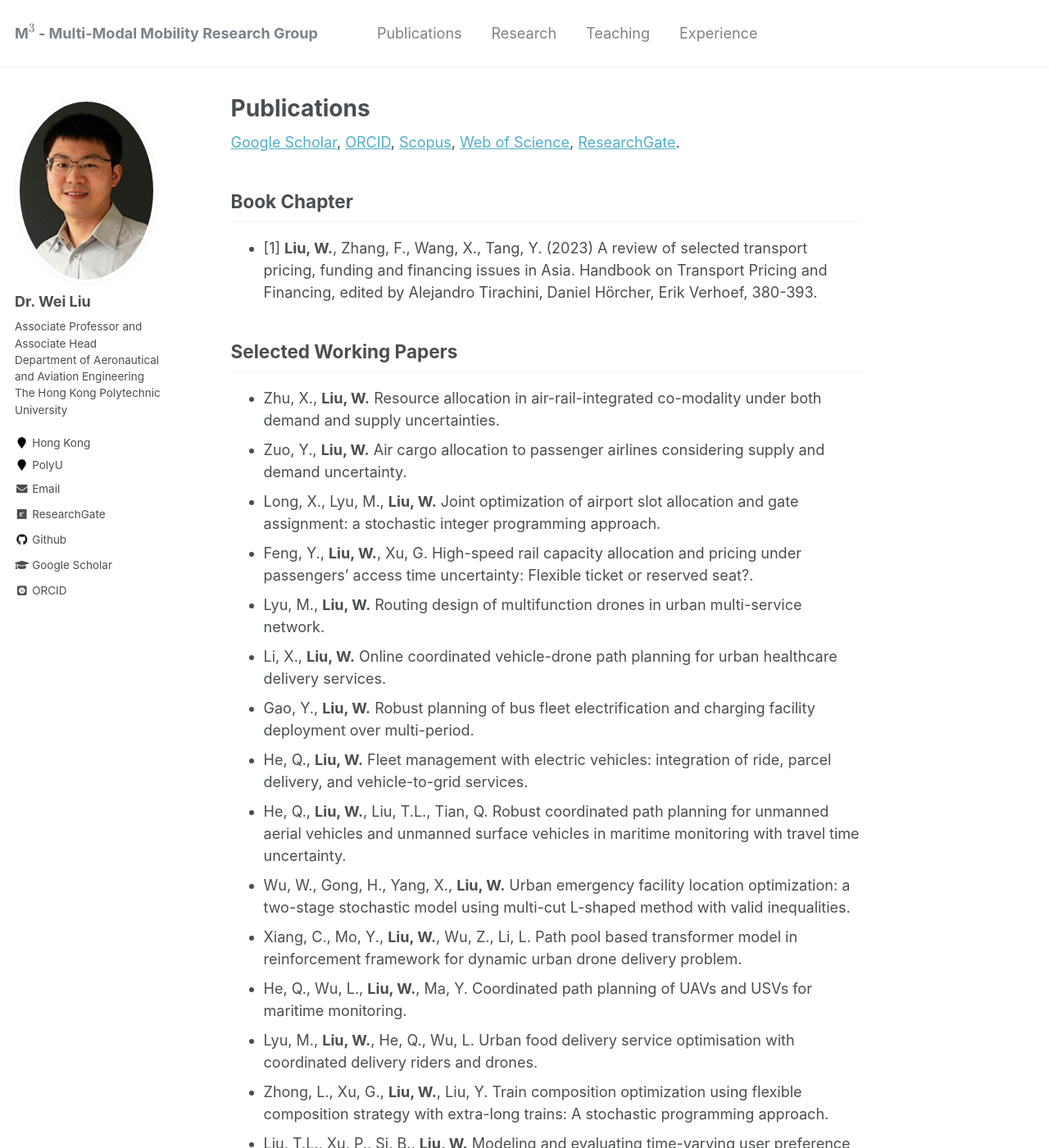
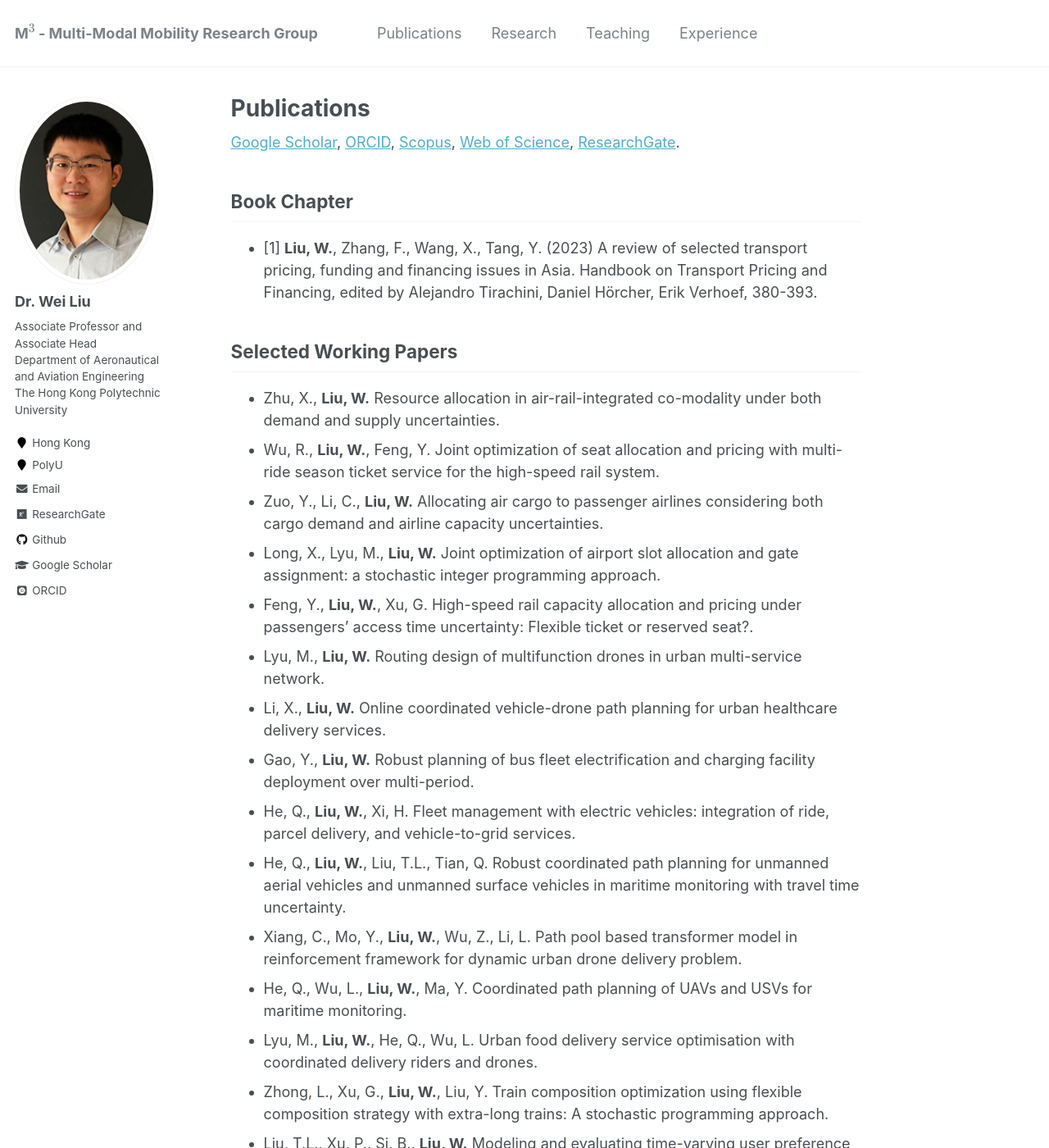
Before and after one commit to weiliu2016/weiliu2016.github.io, a Jekyll site: the page built from _pages/publications.md, in a window 1280 px wide and 1400 px high. Shown: the whole window at 82% size. Built offline with Jekyll 4.4.1, drawn with Linux system fonts in a browser that asks for light colours; some web fonts are replaced; formulas are drawn with MathJax 3; some of the changed text lies outside the part shown.

Commit message:
Update publications.md

```diff
--- a/_pages/publications.md
+++ b/_pages/publications.md
@@ -23,15 +23,15 @@ Book Chapter
 Selected Working Papers
 ----------
 - Zhu, X., **Liu, W.** Resource allocation in air-rail-integrated co-modality under both demand and supply uncertainties.
-- Zuo, Y., **Liu, W.** Air cargo allocation to passenger airlines considering supply and demand uncertainty.
+- Wu, R., **Liu, W.**, Feng, Y. Joint optimization of seat allocation and pricing with multi-ride season ticket service for the high-speed rail system.
+- Zuo, Y., Li, C., **Liu, W.** Allocating air cargo to passenger airlines considering both cargo demand and airline capacity uncertainties.
 - Long, X., Lyu, M., **Liu, W.** Joint optimization of airport slot allocation and gate assignment: a stochastic integer programming approach.
 - Feng, Y., **Liu, W.**, Xu, G. High-speed rail capacity allocation and pricing under passengers' access time uncertainty: Flexible ticket or reserved seat?.
 - Lyu, M., **Liu, W.** Routing design of multifunction drones in urban multi-service network.
 - Li, X., **Liu, W.** Online coordinated vehicle-drone path planning for urban healthcare delivery services.
 - Gao, Y., **Liu, W.** Robust planning of bus fleet electrification and charging facility deployment over multi-period.
-- He, Q., **Liu, W.** Fleet management with electric vehicles: integration of ride, parcel delivery, and vehicle-to-grid services.
+- He, Q., **Liu, W.**, Xi, H. Fleet management with electric vehicles: integration of ride, parcel delivery, and vehicle-to-grid services.
 - He, Q., **Liu, W.**, Liu, T.L., Tian, Q. Robust coordinated path planning for unmanned aerial vehicles and unmanned surface vehicles in maritime monitoring with travel time uncertainty.
-- Wu, W., Gong, H., Yang, X., **Liu, W.** Urban emergency facility location optimization: a two-stage stochastic model using multi-cut L-shaped method with valid inequalities.
 - Xiang, C., Mo, Y., **Liu, W.**, Wu, Z., Li, L. Path pool based transformer model in reinforcement framework for dynamic urban drone delivery problem.
 - He, Q., Wu, L., **Liu, W.**, Ma, Y. Coordinated path planning of UAVs and USVs for maritime monitoring.
 - Lyu, M., **Liu, W.**, He, Q., Wu, L. Urban food delivery service optimisation with coordinated delivery riders and drones.
@@ -48,7 +48,7 @@ Selected Working Papers
 - Xu, G., Zhou, P., **Liu, W.**, Gao, Y. Optimization of seat allocation scheme for railway systems considering social equity.
 - Xu, J., Deng, L., Gao, Y., **Liu, W.** Joint optimization of pricing, seat allocation and overbooking for high-speed railway system under demand uncertainty.
 - Xu, G., Liu, X., Zhong, L., **Liu, W.** Group-based Railway Seat Allocation Considering the Risk of Virus Transmission.
-- Wu, W., Zeng, B., Sun, J., **Liu, W.**, Waller, S.T. Autonomous-Shuttle-Bus-Based Mid-block Pedestrian Crossings along Urban Streets.
+- Wu, W., Zeng, B., Sun, J., Li, C., **Liu, W.**, Waller, S.T. Autonomous-Shuttle-Bus-Based Mid-block Pedestrian Crossings along Urban Streets.
 - Zhang, Z., Zhang, F., **Liu, W.** To park or share our autonomous vehicles?
 - Zhang, Z., Zhang, F., **Liu, W.** Economic analysis of parking, vehicle charging and vehicle-to-grid service in the era of electric vehicles.
 - Zheng, Z., Wang, J., **Liu, W.**, Yang, H. Competition in complementary transport services: integrating bike sharing service with existing public transit systems.
```
